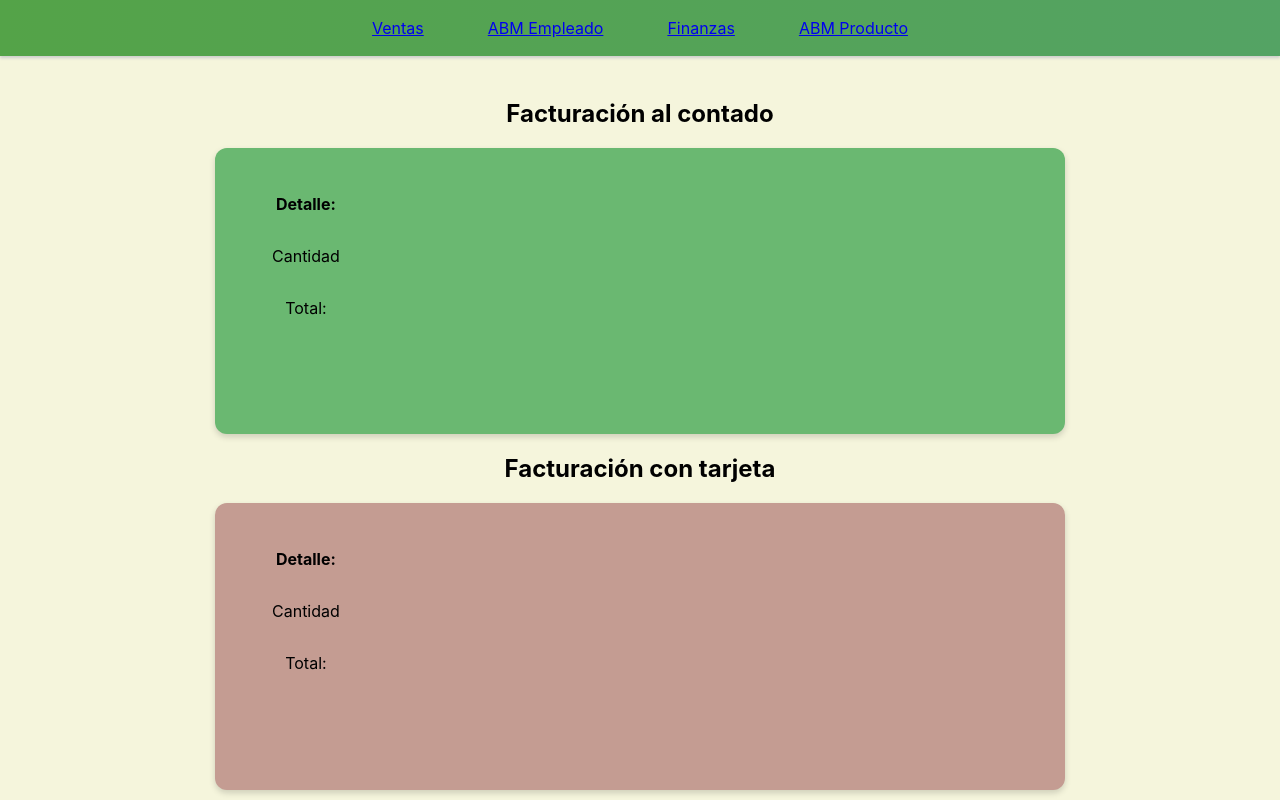
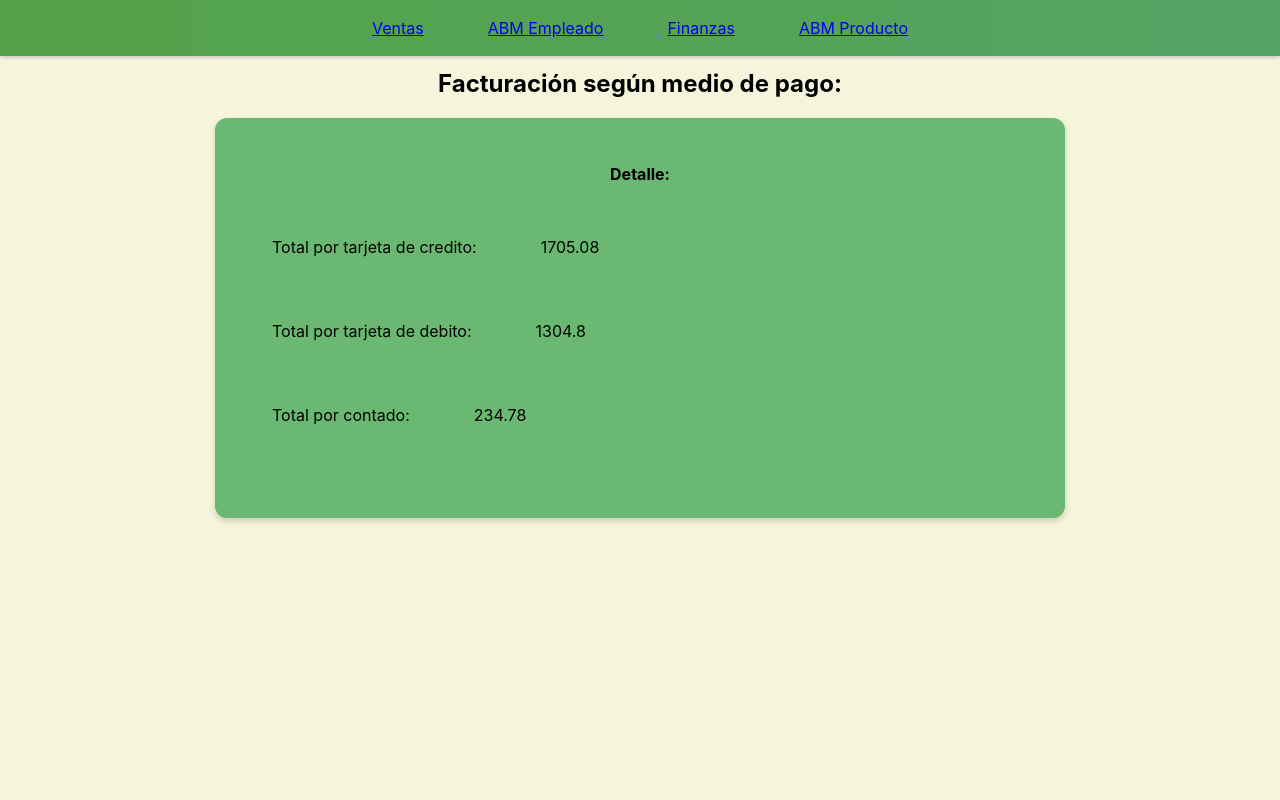
Before and after one commit to fedeerivarola/INTEGRACIONES-UADE-Supermercado, a React (Create React App) app: page /finanzas in a window 1280 px wide. Both pictures are taken after a click on the button "INGRESAR". Built offline with nearby package versions, Linux system fonts and the light colour scheme.

Commit message:
change finanzas screen

```diff
--- a/src/components/Facturacion/Facturacion.css
+++ b/src/components/Facturacion/Facturacion.css
@@ -8,12 +8,12 @@
     position: relative;
 }
 
-.row-bottom-margin-20 { margin-bottom:20px; }
+.row-bottom-margin { margin-bottom:0px;
+    margin-top:0px; }
 
-.row-bottom-margin-10 { margin-bottom:10px; }
 
-.facturacion-contado {
-    height: 300px;
+.facturacion {
+    height: 350px;
     width: 800px;
     background: rgb(106, 184, 113);
     box-shadow: 0px 3px 6px #00000029;
@@ -24,13 +24,8 @@
 
 }
 
-.facturacion-tarjeta {
-    height: 300px;
-    width: 800px;
-    background: rgb(196, 156, 146);
-    box-shadow: 0px 3px 6px #00000029;
-    border-radius: 12px;
-    padding: 25px;
+
+.facturacion-col {
     display: flex;
     opacity: 1;
 
--- a/src/components/Facturacion/Facturacion.js
+++ b/src/components/Facturacion/Facturacion.js
@@ -1,35 +1,40 @@
 import React, { useState } from 'react'
 import './Facturacion.css'
 import { Button, Modal, Fade, Backdrop, List, ListItem, ListItemText, ListItemAvatar, Avatar, ListItemSecondaryAction } from '@material-ui/core';
+import Typography from '@material-ui/core/Typography';
 
 
 const Facturacion = (props) => {
 
     //const admin = props.admin;
 
-
+    const [detail, setDetail] = useState({
+        creditTotal: 1705.08,
+        debitTotal: 1304.80,
+        cashTotal: 234.78
+    });
 
     return (
-        <div className="facturacion">
+        <div className="facturañcion">
             <h2>Facturación al contado</h2>
-            <h2>Facturación al contado</h2>
+            <h2>Facturación según medio de pago:</h2>
 
-            <div className="facturacion-contado ">
-                <div className="row-bottom-margin-10">
+            <div className="facturacion row-bottom-margin">
                     <h4 >Detalle:</h4>
-                    <p>Cantidad</p>
-                    <p>Total: </p>
-                </div>
+                    <div className="facturacion-col row-bottom-margin">
+                        <p>Total por tarjeta de credito:</p>
+                        <p>{detail.creditTotal}</p>
+                    </div>
+                    <div className="facturacion-col row-bottom-margin ">
+                        <p>Total por tarjeta de debito:</p>
+                        <p>{detail.debitTotal}</p>
+                    </div>
+                    <div className="facturacion-col row-bottom-margin ">
+                        <p>Total por contado:</p>
+                        <p>{detail.cashTotal}</p>
+                    </div>
             </div>
 
-            <h2>Facturación con tarjeta</h2>
-            <div className="facturacion-tarjeta">
-                <div className="row-bottom-margin">
-                    <h4 >Detalle:</h4>
-                    <p>Cantidad</p>
-                    <p>Total: </p>
-                </div>
-            </div>
         </div >
     )
 
```
